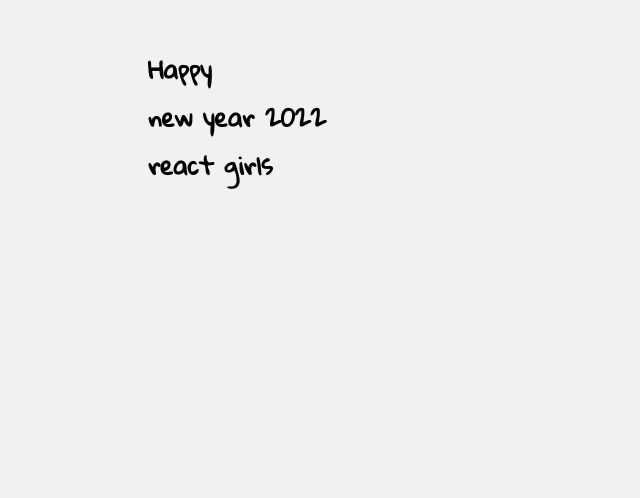
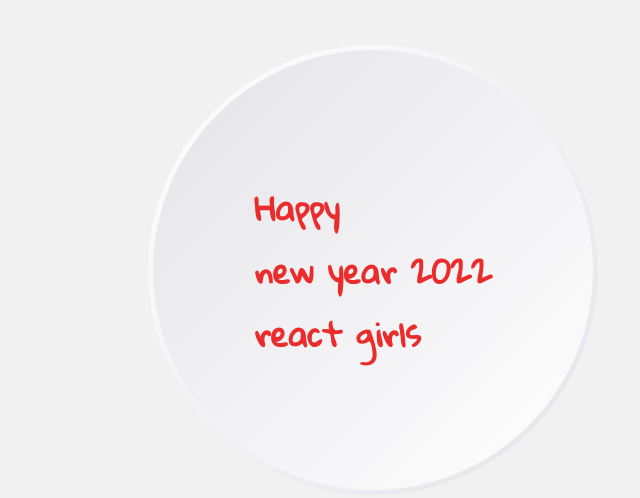
Before and after one commit to michalaDostalova/newYear, a plain HTML site: page index.html in a window 1280 px wide. Shown: the part 130-628 px from the top of the page, without its empty margins (267-907 px from the left). Drawn offline with Linux system fonts and the light colour scheme.

Commit message:
style card

```diff
--- a/script.css
+++ b/script.css
@@ -29,5 +29,28 @@ section .quare .card {
   position: relative;
   width: 100%;
   height: 100%;
-  background: linear-gradient(135deg, #fff, #e4e3e8g);
+  background: linear-gradient(135deg, #fff, #e4e3e8);
+  display: flex;
+  justify-content: center;
+  align-items: center;
+  border-radius: 50%;
+  z-index: 1;
 }
+
+section .quare .card::before {
+  content: "";
+  position: absolute;
+  top: 5px;
+  left: 5px;
+  right: 5px;
+  bottom: 5px;
+  background: linear-gradient(315deg, #fff, #e4e3e8);
+  border-radius: 50%;
+}
+
+h1 {
+  position: absolute;
+  z-index: 2;
+  font-size: 2em;
+  color: rgb(235, 44, 44);
+}
```
